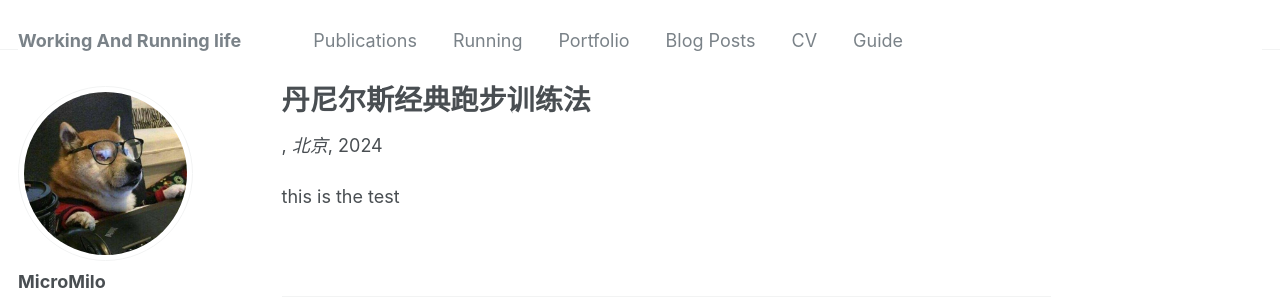
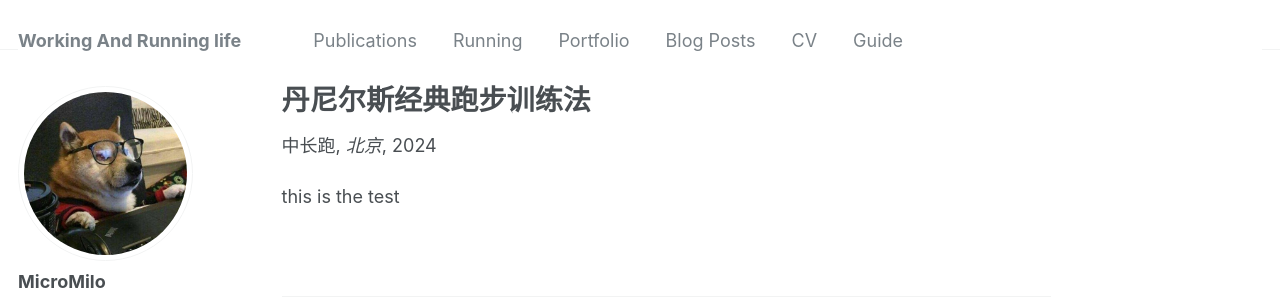
Before and after one commit to MicroMilo/micromilo.github.io, a Jekyll site: the page built from _running/2024-dennis-running-principle.md, in a window 1280 px wide. Shown: the top 305 px of the page. Built offline with Jekyll 4.4.1, drawn with Linux system fonts in a browser that asks for light colours.

Commit message:
Add running/post

```diff
--- a/_running/Dennis-running-principle.md
+++ b/_running/2024-dennis-running-principle.md
@@ -1,7 +1,8 @@
 ---
 title: "丹尼尔斯经典跑步训练法"
 collection: running
-permalink: /running/Dennis-running-principle
+type: "中长跑"
+permalink: /running/2024-dennis-running-principle
 venue: "北京"
 date: 2024-03-16
 ---
```
